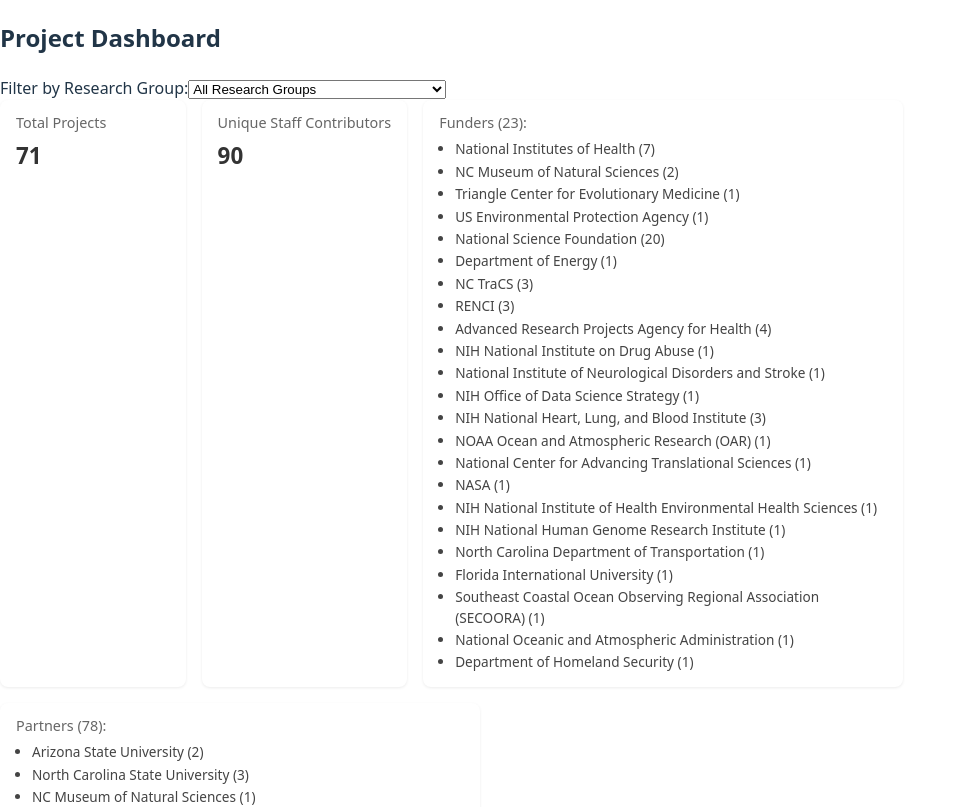
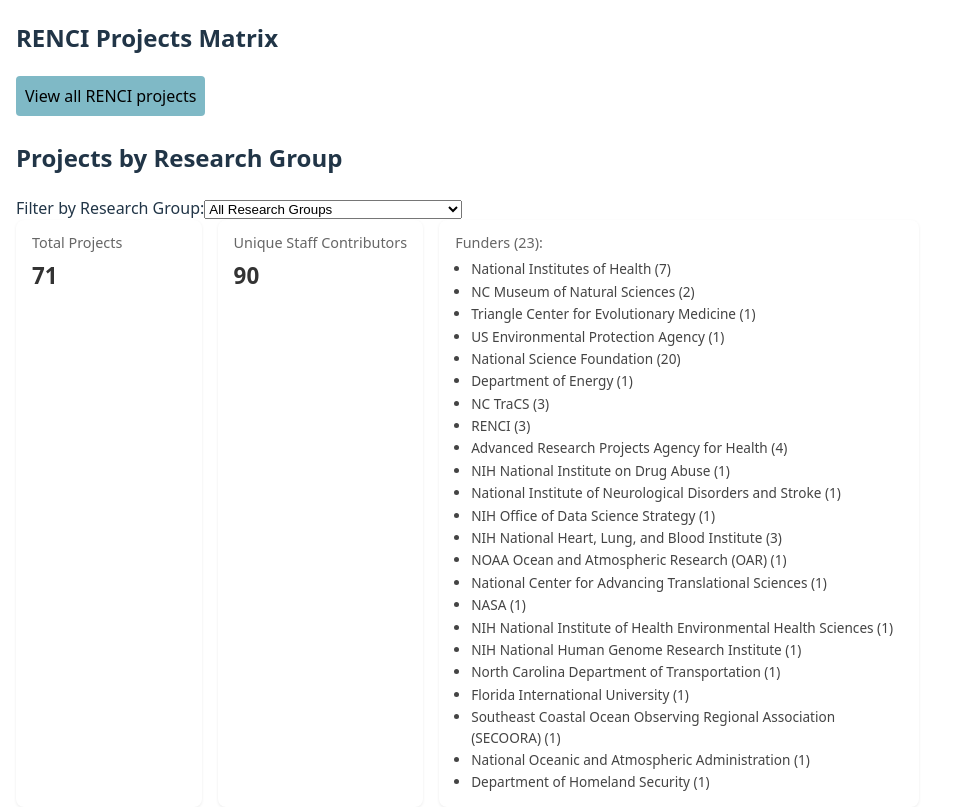
Before and after one commit to suejinkim20/renci-projects-poc-app, a React (Vite) app in the folder app/: page /dashboard in a window 1280 px wide. Shown: the top 807 px of the page, without its empty margins (0-955 px from the left). Built offline with nearby package versions, Linux system fonts and the light colour scheme.

Commit message:
update headings and navigation links

```diff
--- a/app/src/App.jsx
+++ b/app/src/App.jsx
@@ -5,6 +5,10 @@
     <div className="min-h-screen bg-gray-50 p-6">
       <header className="bg-white shadow p-2 mb-6">
         {/* nav links */}
+        <div style={{margin: "1rem"}}>
+          <h2>RENCI Projects Matrix</h2>
+        </div>
+
       </header>
 
       <main>
--- a/app/src/components/views/DashboardView.jsx
+++ b/app/src/components/views/DashboardView.jsx
@@ -17,7 +17,7 @@
   return (
     <div className="space-y-4">
       <header>
-        <h2 className="text-xl font-semibold">Project Dashboard</h2>
+        <h2 className="text-xl font-semibold">Projects by Research Group</h2>
       </header>
 
       <div>
--- a/app/src/pages/DashboardPage.jsx
+++ b/app/src/pages/DashboardPage.jsx
@@ -1,6 +1,19 @@
 import DashboardView from "../components/views/DashboardView.jsx"
 
-export default function OrgSummaryPage() {
+export default function DashboardPage() {
 
-  return <DashboardView  />
+  return (
+      <div style={{marginLeft: "1rem", marginRight: "1rem"}}>
+        <div style={{marginBottom: "1.5rem"}}>
+          <a href="/organization">
+            <button
+
+              style={{backgroundColor: "#00758D80", padding: "0.5rem", borderRadius: "0.25rem"}}
+            >View all RENCI projects</button>
+          </a>
+        </div>
+        <DashboardView  />
+      </div>
+
+    )
 }
--- a/app/src/pages/OrgSummaryPage.jsx
+++ b/app/src/pages/OrgSummaryPage.jsx
@@ -4,12 +4,13 @@
 
   return (
     <div style={{marginLeft: "1rem", marginRight: "1rem"}}>
-      <h2>RENCI-wide Projects View</h2>
       <div style={{marginBottom: "1.5rem"}}>
-        <button
-          href="/dashboard"
-          style={{backgroundColor: "#00758D80", padding: "0.5rem", borderRadius: "0.25rem"}}
-        >View projects by research group</button>
+        <a href="/dashboard">
+          <button
+
+            style={{backgroundColor: "#00758D80", padding: "0.5rem", borderRadius: "0.25rem"}}
+          >View projects by research group</button>
+        </a>
       </div>
       <OrgSummaryView  />
     </div>
```
